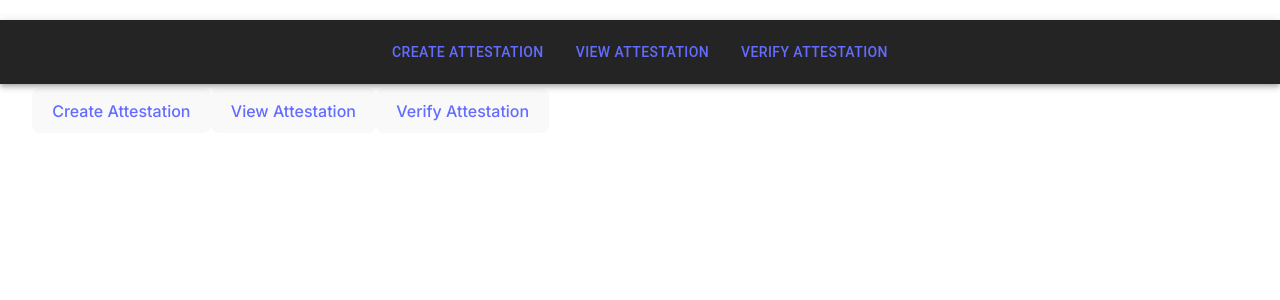
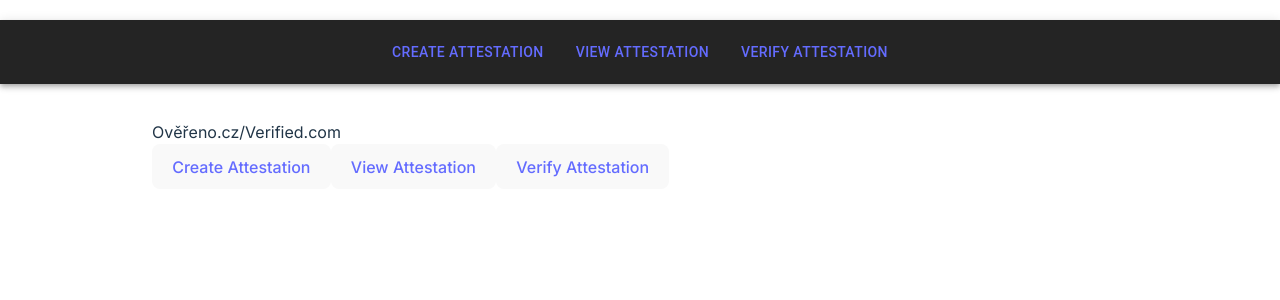
Before and after one commit to martintvarog/verified-next, a Next.js app in the folder verified/: page / in a window 1280 px wide. Shown: the top 300 px of the page. Built offline with nearby package versions, Linux system fonts and the light colour scheme.

Commit message:
providers

```diff
--- /dev/null
+++ b/verified/src/app/Providers.tsx
@@ -0,0 +1,10 @@
+"use client";
+
+import { QueryClient, QueryClientProvider } from "@tanstack/react-query";
+import { PropsWithChildren } from "react";
+
+const queryClient = new QueryClient();
+
+export const Providers = ({ children }: PropsWithChildren) => (
+  <QueryClientProvider client={queryClient}>{children}</QueryClientProvider>
+);
--- a/verified/src/app/layout.tsx
+++ b/verified/src/app/layout.tsx
@@ -1,9 +1,8 @@
-"use client";
-
 import { Inter } from "next/font/google";
 import "./globals.css";
-import { QueryClient, QueryClientProvider } from "@tanstack/react-query";
-import NavBar from "@/components/navbar";
+import NavBar from "@/components/Navbar";
+import { Providers } from "./Providers";
+import { PropsWithChildren } from "react";
 
 const inter = Inter({ subsets: ["latin"] });
 
@@ -12,21 +11,21 @@ const inter = Inter({ subsets: ["latin"] });
 //   description: "Generated by create next app",
 // };
 
-const queryClient: QueryClient = new QueryClient();
-
 export default function RootLayout({
   children,
-}: Readonly<{ children: React.ReactNode }>) {
+}: PropsWithChildren) {
   return (
     <html lang="en">
-      <QueryClientProvider client={queryClient}>
+      <Providers>
         <body className={inter.className}>
           <header className="sticky top-5">
             <NavBar />
           </header>
-          <main className="space-y-5">{children}</main>
+          <main className="px-14 pt-14 pb-16 max-w-6xl mx-auto">
+            {children}
+          </main>
         </body>
-      </QueryClientProvider>
+      </Providers>
     </html>
   );
 }
```
